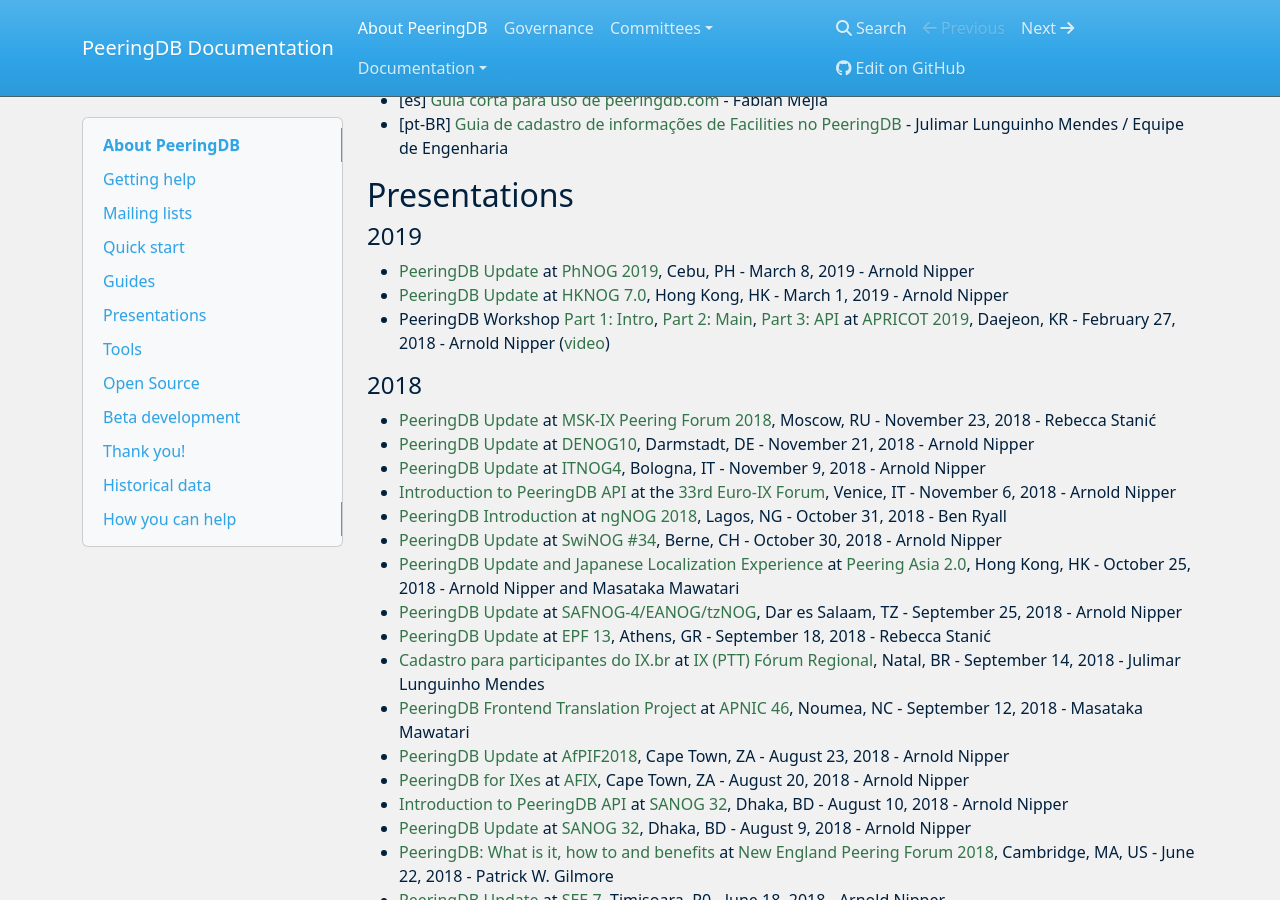
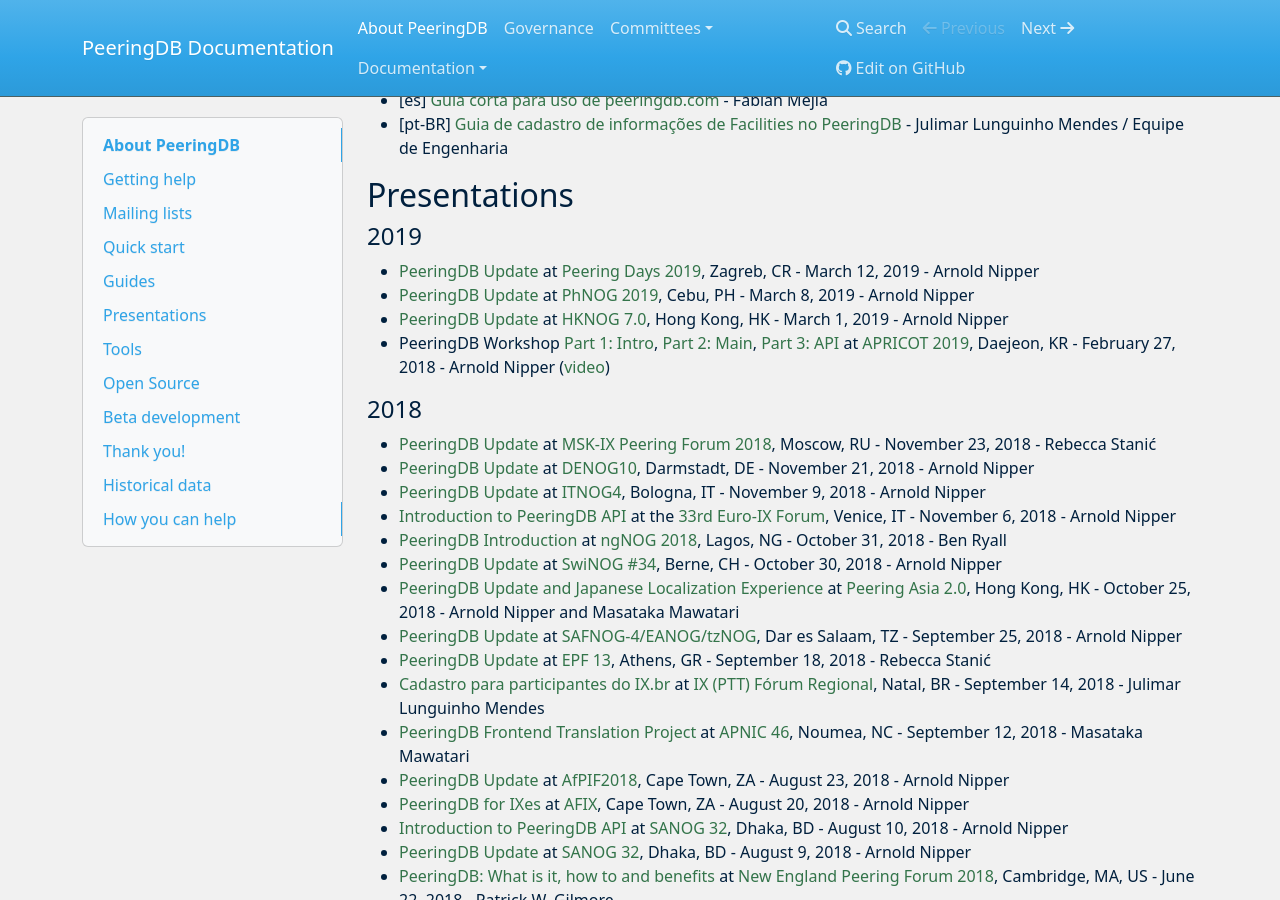
Before and after one commit to peeringdb/docs, an MkDocs documentation site: the page built from docs/index.md, in a window 1280 px wide and 900 px high, scrolled down 1225 px. Built offline with MkDocs 1.6.1, drawn with Linux system fonts in a browser that asks for light colours; nearby versions of some CDN libraries; some of the changed lines change nothing that is shown.

Commit message:
Added Arnold's Peering Days 2019 presentation.

```diff
--- a/docs/index.md
+++ b/docs/index.md
@@ -52,6 +52,7 @@
 
 #### 2019
 
+- [PeeringDB Update](presentation/20190312-PeeringDays2019-Arnold-Nipper.pdf) at [Peering Days 2019](https://peeringdays.eu/programme//), Zagreb, CR - March 12, 2019 - Arnold Nipper
 - [PeeringDB Update](presentation/20190306-PhNOG2019-Arnold-Nipper-V2.pdf) at [PhNOG 2019](http://phnog.com/phnog-2019-cebu-details/), Cebu, PH - March 8, 2019 - Arnold Nipper
 - [PeeringDB Update](presentation/20190301-HKNOG70-Arnold-Nipper-V2.pdf) at [HKNOG 7.0](https://hknog.net/hknog-7-0/), Hong Kong, HK - March 1, 2019 - Arnold Nipper
 - PeeringDB Workshop [Part 1: Intro](presentation/20190227-peeringdb-workshop-1-intro.pdf), [Part 2: Main](presentation/20190227-peeringdb-workshop-2-main.pdf), [Part 3: API](presentation/20190227-peeringdb-workshop-3-api.pdf) at [APRICOT 2019](https://2019.apricot.net/program/schedule/#/day/10/peeringdb-tutorial), Daejeon, KR - February 27, 2018 - Arnold Nipper ([video](https://www.youtube.com/watch?v=cygDlOqs9tI))
@@ -81,7 +82,7 @@
 - [PeeringDB Update](presentation/20180516-RIPE76-Lightning-Nipper-V2.pdf) at [RIPE 76 Connet Working Group](https://ripe76.ripe.net/programme/meeting-plan/connect-wg/), Marseille, FR - May 16, 2018 - Arnold Nipper ([video](https://ripe76.ripe.net/archives/video/49))
 - [PeeringDB Update](presentation/20180508-AIS2018-Nipper-v2.pdf) at [African Internet Summit 2018](https://internetsummitafrica.org/), Dakar, SN - May 8, 2018 - Arnold Nipper
 - [PeeringDB Update](presentation/20180309-DKNOG8-Lightning-Nipper.pdf) at [DKNOG8](https://dknog8.dknog.dk/), Copenhagen, DK - March 9, 2018 - Arnold Nipper
-- [PeeringDB Update](presentation/20180307-CEE-Peering-Days-Lightning-Nipper.pdf) at [CEE Peering Days 2018](https://www.peeringdays.eu/programme.php), Berlin, DE - March 7, 2018 - Arnold Nipper
+- [PeeringDB Update](presentation/20180307-CEE-Peering-Days-Lightning-Nipper.pdf) at [CEE Peering Days 2018](https://2018.peeringdays.eu/programme.php), Berlin, DE - March 7, 2018 - Arnold Nipper
 - [Introduction to PeeringDB](presentation/20180226-Apricot2018-Nipper.pdf) at [APRICOT 2018](https://2018.apricot.net/program/schedule/#/day/8/peering-and-interconnection-ii-global), Kathmandu, NP - February 26, 2018 - Arnold Nipper
 - [PeeringDB Update](presentation/20180224-17th-APIX-Nipper.pdf) at [APIX Meeting #17](http://apix.asia/?page_id=75), Kathmandu, NP - February 24, 2018 - Arnold Nipper
 - [PeeringDB Introduction](presentation/20180208-Capacity-India-and-SAARC-Nipper.pdf) at [Capacity India & SAARC 2018](http://www.capacityconferences.com/India-Connect-Agenda), New Delhi, IN - February 8, 2018 - Arnold Nipper
@@ -104,7 +105,7 @@
 - [PeeringDB Update](presentation/20170523-ENOG13-Nipper.pdf) at [ENOG 13.0](https://www.enog.org/enog-13/), Saint Petersburg, RU - May 23, 2017 - Arnold Nipper
 - [PeeringDB Update](presentation/20170426-gpf-12.0-hughes-peeringdb.pdf) at [Global Peering Forum 12.0](https://www.peeringforum.com/gpf-12-0-peeringdb-update/), New York, NY, US - April 26, 2017 - Aaron Huges
 - [PeeringDB](presentation/20170406-ESNOG19-Nipper.pdf) at [GORE/ESNOG Reunion 19](http://www.esnog.net/2017/01/goreesnog-reunion-19-csuccatnix-barcelona/), Barcelona, ES - April 6, 2017 - Arnold Nipper
-- [PeeringDB](presentation/20170323-CEE-Peeringdays-Nipper.pdf) at [CEE Peering Days 2017](http://www.peeringdays.eu/), Ljubljana, SL - March 23, 2017 - Arnold Nipper
+- [PeeringDB](presentation/20170323-CEE-Peeringdays-Nipper.pdf) at [CEE Peering Days 2017](https://2017.peeringdays.eu/programme.php), Ljubljana, SL - March 23, 2017 - Arnold Nipper
 - [PeeringDB 2.0](presentation/20170228-Apricot2017-Nipper.pdf) at [APRICOT 2017](https://2017.apricot.net/), Ho Chi Minh City, VN - February 28, 2017 - Arnold Nipper
 
 #### 2016
--- a/mkdocs.yml
+++ b/mkdocs.yml
@@ -1,5 +1,5 @@
 site_name: PeeringDB Documentation
-site_url: https://www.peeringdb.com/
+site_url: https://docs.peeringdb.com/
 repo_url: https://github.com/peeringdb/docs
 theme:
   name: mkdocs
```
Also changed, not shown: 1 other file.
